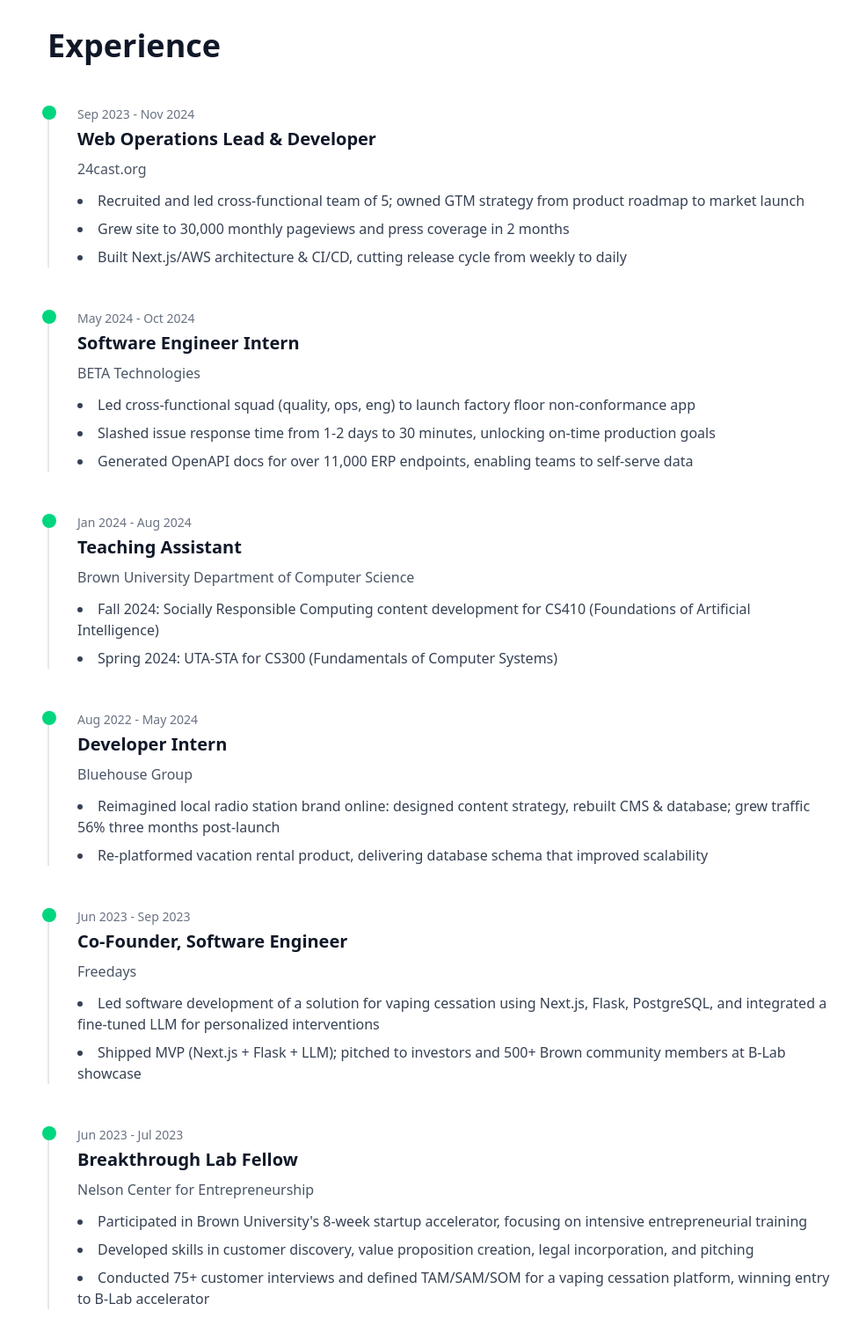
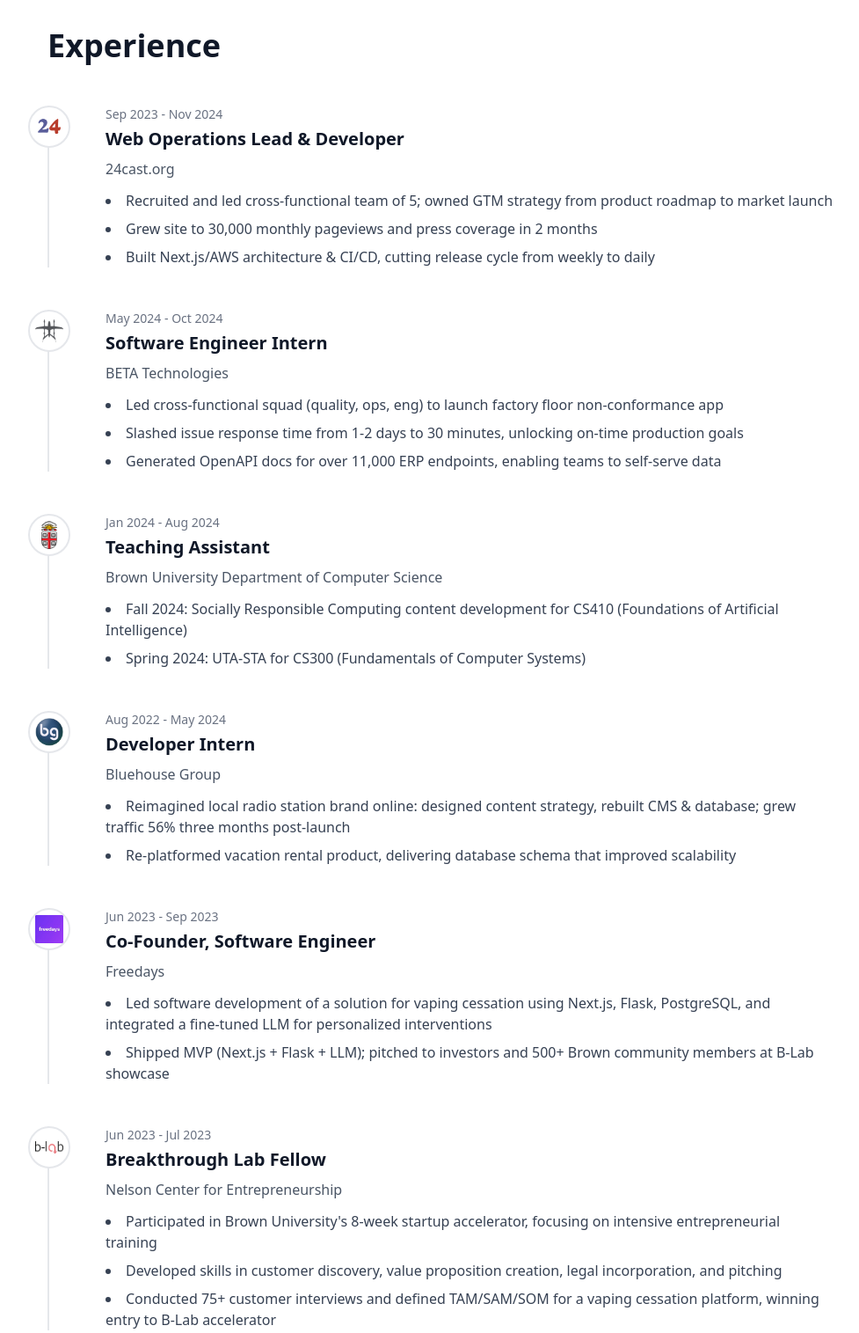
Before and after one commit to alexjwick/alexjwick.github.io, a website: page index.html in a window 1280 px wide. Shown: the part 1540-3055 px from the top of the page at 88% size, without its empty margins (138-1115 px from the left). Drawn offline with nearby package versions, Linux system fonts and the light colour scheme; files that its build step writes are made by us from their sources.

Commit message:
Add logos to experience section

```diff
--- a/index.html
+++ b/index.html
@@ -255,11 +255,17 @@
 
         <div class="space-y-12">
           <div
-            class="relative pl-8 border-l-2 border-gray-200 dark:border-gray-700"
+            class="relative pl-16 border-l-2 border-gray-200 dark:border-gray-700"
           >
             <div
-              class="absolute -left-2 top-0 w-4 h-4 bg-alex-green rounded-full"
-            ></div>
+              class="absolute -left-6 top-0 w-12 h-12 bg-white dark:bg-dark-surface border-2 border-gray-200 dark:border-gray-700 rounded-full overflow-hidden flex items-center justify-center"
+            >
+              <img
+                src="assets/24cast-logo.png"
+                alt="24cast.org logo"
+                class="w-8 h-8 object-contain"
+              />
+            </div>
             <div class="mb-1 text-sm text-gray-500 dark:text-gray-400">
               Sep 2023 - Nov 2024
             </div>
@@ -286,11 +292,17 @@
           </div>
 
           <div
-            class="relative pl-8 border-l-2 border-gray-200 dark:border-gray-700"
+            class="relative pl-16 border-l-2 border-gray-200 dark:border-gray-700"
           >
             <div
-              class="absolute -left-2 top-0 w-4 h-4 bg-alex-green rounded-full"
-            ></div>
+              class="absolute -left-6 top-0 w-12 h-12 bg-white dark:bg-dark-surface border-2 border-gray-200 dark:border-gray-700 rounded-full overflow-hidden flex items-center justify-center"
+            >
+              <img
+                src="assets/beta-logo.png"
+                alt="BETA Technologies logo"
+                class="w-8 h-8 object-contain"
+              />
+            </div>
             <div class="mb-1 text-sm text-gray-500 dark:text-gray-400">
               May 2024 - Oct 2024
             </div>
@@ -317,11 +329,17 @@
           </div>
 
           <div
-            class="relative pl-8 border-l-2 border-gray-200 dark:border-gray-700"
+            class="relative pl-16 border-l-2 border-gray-200 dark:border-gray-700"
           >
             <div
-              class="absolute -left-2 top-0 w-4 h-4 bg-alex-green rounded-full"
-            ></div>
+              class="absolute -left-6 top-0 w-12 h-12 bg-white dark:bg-dark-surface border-2 border-gray-200 dark:border-gray-700 rounded-full overflow-hidden flex items-center justify-center"
+            >
+              <img
+                src="assets/brown-logo.png"
+                alt="Brown University logo"
+                class="w-8 h-8 object-contain"
+              />
+            </div>
             <div class="mb-1 text-sm text-gray-500 dark:text-gray-400">
               Jan 2024 - Aug 2024
             </div>
@@ -344,11 +362,17 @@
           </div>
 
           <div
-            class="relative pl-8 border-l-2 border-gray-200 dark:border-gray-700"
+            class="relative pl-16 border-l-2 border-gray-200 dark:border-gray-700"
           >
             <div
-              class="absolute -left-2 top-0 w-4 h-4 bg-alex-green rounded-full"
-            ></div>
+              class="absolute -left-6 top-0 w-12 h-12 bg-white dark:bg-dark-surface border-2 border-gray-200 dark:border-gray-700 rounded-full overflow-hidden flex items-center justify-center"
+            >
+              <img
+                src="assets/bluehouse-group-logo.png"
+                alt="Bluehouse Group logo"
+                class="w-8 h-8 object-contain"
+              />
+            </div>
             <div class="mb-1 text-sm text-gray-500 dark:text-gray-400">
               Aug 2022 - May 2024
             </div>
@@ -372,11 +396,17 @@
           </div>
 
           <div
-            class="relative pl-8 border-l-2 border-gray-200 dark:border-gray-700"
+            class="relative pl-16 border-l-2 border-gray-200 dark:border-gray-700"
           >
             <div
-              class="absolute -left-2 top-0 w-4 h-4 bg-alex-green rounded-full"
-            ></div>
+              class="absolute -left-6 top-0 w-12 h-12 bg-white dark:bg-dark-surface border-2 border-gray-200 dark:border-gray-700 rounded-full overflow-hidden flex items-center justify-center"
+            >
+              <img
+                src="assets/freedays-logo.png"
+                alt="Freedays logo"
+                class="w-8 h-8 object-contain"
+              />
+            </div>
             <div class="mb-1 text-sm text-gray-500 dark:text-gray-400">
               Jun 2023 - Sep 2023
             </div>
@@ -400,11 +430,17 @@
           </div>
 
           <div
-            class="relative pl-8 border-l-2 border-gray-200 dark:border-gray-700"
+            class="relative pl-16 border-l-2 border-gray-200 dark:border-gray-700"
           >
             <div
-              class="absolute -left-2 top-0 w-4 h-4 bg-alex-green rounded-full"
-            ></div>
+              class="absolute -left-6 top-0 w-12 h-12 bg-white dark:bg-dark-surface border-2 border-gray-200 dark:border-gray-700 rounded-full overflow-hidden flex items-center justify-center"
+            >
+              <img
+                src="assets/b-lab-logo.png"
+                alt="B-Lab logo"
+                class="w-8 h-8 object-contain"
+              />
+            </div>
             <div class="mb-1 text-sm text-gray-500 dark:text-gray-400">
               Jun 2023 - Jul 2023
             </div>
```
Also changed, not shown: assets/24cast-logo.png (added), assets/b-lab-logo.png (added), assets/beta-logo.png (added), assets/bluehouse-group-logo.png (added), assets/brown-logo.png (added), assets/freedays-logo.png (added).
